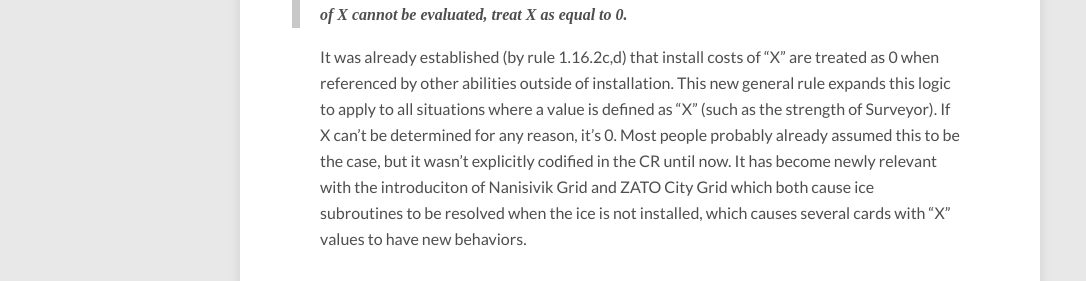
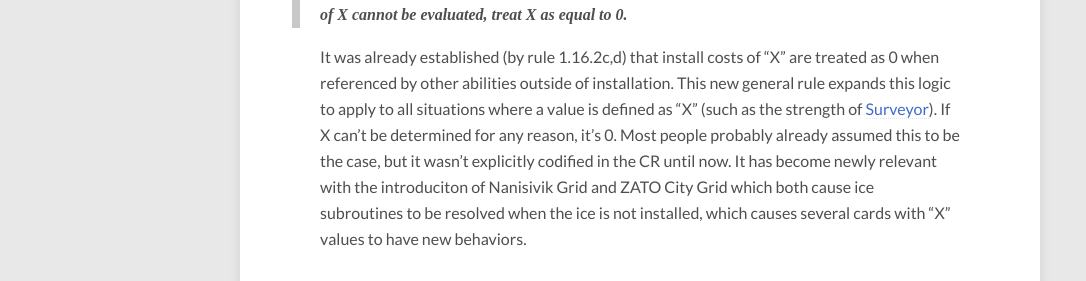
Before and after one commit to postinternetsyndrome/postinternetsyndrome.github.io, a Jekyll site: the page built from docs/_posts/2023-01-07-parhelion-release-notes-i.md, in a window 1280 px wide and 900 px high, scrolled down 16809 px. Shown: the part 213-494 px from the top of the window, without its empty margins (0-1086 px from the left). Built offline with Jekyll 4.4.1, drawn with Linux system fonts in a browser that asks for light colours; nearby versions of some CDN libraries; some of the changed lines change nothing that is shown.

Commit message:
restored surveyor link

```diff
--- a/docs/_posts/2023-01-07-parhelion-release-notes-i.md
+++ b/docs/_posts/2023-01-07-parhelion-release-notes-i.md
@@ -297,7 +297,7 @@ In this rare case of reducing the scope of an existing rule, the previous - rath
 > **[CR 22.12](/cr/22.12-Annotated.html#pf76)**
 > **e. Some values are defined with a variable “X”. If the ability defining X is inactive or if the value of X cannot be evaluated, treat X as equal to 0.**
 
-It was already established (by rule 1.16.2c,d) that install costs of "X" are treated as 0 when referenced by other abilities outside of installation. This new general rule expands this logic to apply to all situations where a value is defined as "X" (such as the strength of Surveyor). If X can't be determined for any reason, it's 0. Most people probably already assumed this to be the case, but it wasn't explicitly codified in the CR until now. It has become newly relevant with the introduciton of Nanisivik Grid and ZATO City Grid which both cause ice subroutines to be resolved when the ice is not installed, which causes several cards with "X" values to have new behaviors.
+It was already established (by rule 1.16.2c,d) that install costs of "X" are treated as 0 when referenced by other abilities outside of installation. This new general rule expands this logic to apply to all situations where a value is defined as "X" (such as the strength of [Surveyor](https://netrunnerdb.com/en/card/21118)). If X can't be determined for any reason, it's 0. Most people probably already assumed this to be the case, but it wasn't explicitly codified in the CR until now. It has become newly relevant with the introduciton of Nanisivik Grid and ZATO City Grid which both cause ice subroutines to be resolved when the ice is not installed, which causes several cards with "X" values to have new behaviors.
 
 ## Minor changes
 #### 1.8.4a, b - REVISED
@@ -488,6 +488,7 @@ For convenience of linking, this article also uses hosted versions of [CR 1.6](h
 [Wetwork Refit](https://netrunnerdb.com/en/card/11071)
 [Security Testing](https://netrunnerdb.com/en/card/05048)
 [Net-Ready Eyes](https://netrunnerdb.com/en/card/08047)
+[Surveyor](https://netrunnerdb.com/en/card/21118)
 [Matryoshka](https://netrunnerdb.com/en/card/33094)
 [Street Peddler](https://netrunnerdb.com/en/card/08062)
 [Bookmark](https://netrunnerdb.com/en/card/08106)
```
